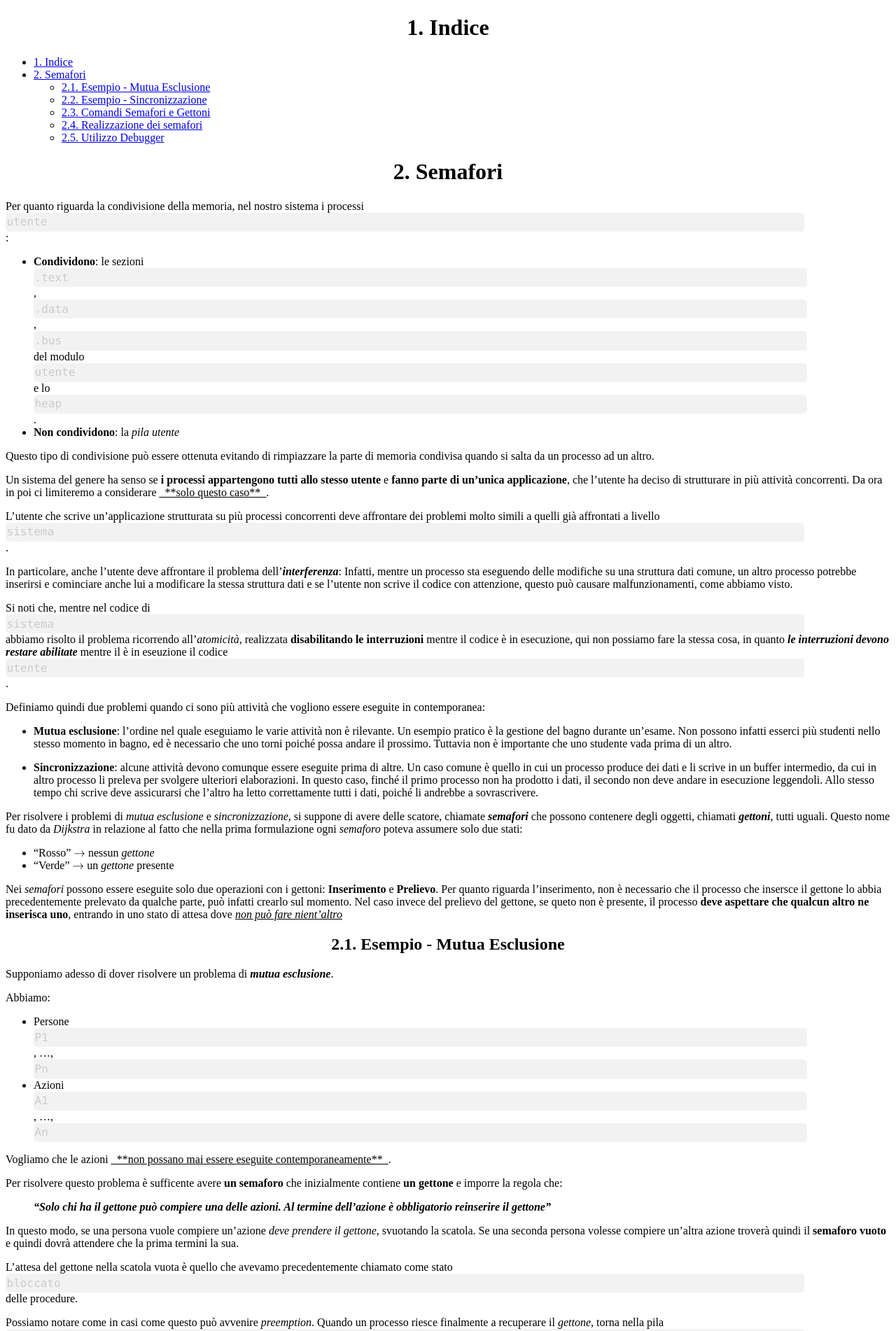
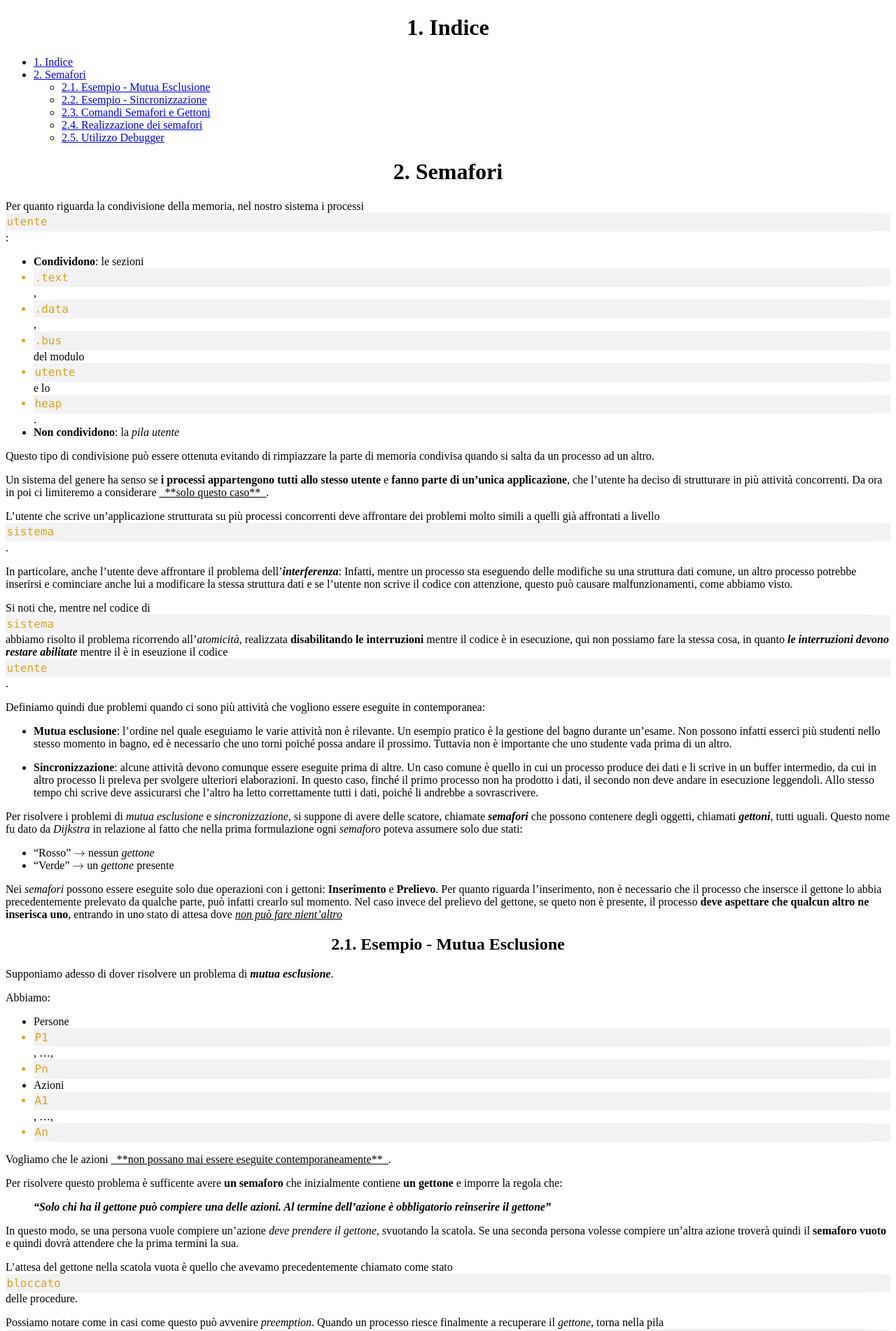
Before and after one commit to Gabriele-D-Cambria/Appunti-Calcolatori-Elettronici-2024-2025, a Jekyll site: the page built from Semafori.md, in a window 1280 px wide. Shown: the top 1902 px of the page at 70% size. Built offline with Jekyll 4.4.1, drawn with Linux system fonts in a browser that asks for light colours; nearby versions of some CDN libraries; our own code applies the rules of GitHub Pages for plain Markdown files; some of the changed text lies outside the part shown.

Commit message:
Fix to inline-code-block

```diff
--- a/_config.yml
+++ b/_config.yml
@@ -10,7 +10,7 @@
   hard_wrap: false
   syntax_highlighter_opts:
     block:
-      line_numbers: true
+      line_numbers: false
       wrap: true
 
 # GitHub Pages settings
--- a/assets/style.css
+++ b/assets/style.css
@@ -7,7 +7,7 @@
 }
 
 /* Forza tutti i blocchi di codice C++ ad avere lo stesso stile */
-code[class*=language] {
+code[class*=language]:not([class*="plaintext"]) {
     display: block !important;
     background-color: rgba(211, 211, 211, 0.3) !important;
     border-radius: 5px;
@@ -24,7 +24,8 @@
     background: transparent;
 }
 
-code:not([class*=language]){
+code[class*=language-plaintext]{
+    display: inherit !important;
     color: goldenrod !important;
     background-color: rgba(211, 211, 211, 0.3) !important;
     border-radius: 5% !important;
```
